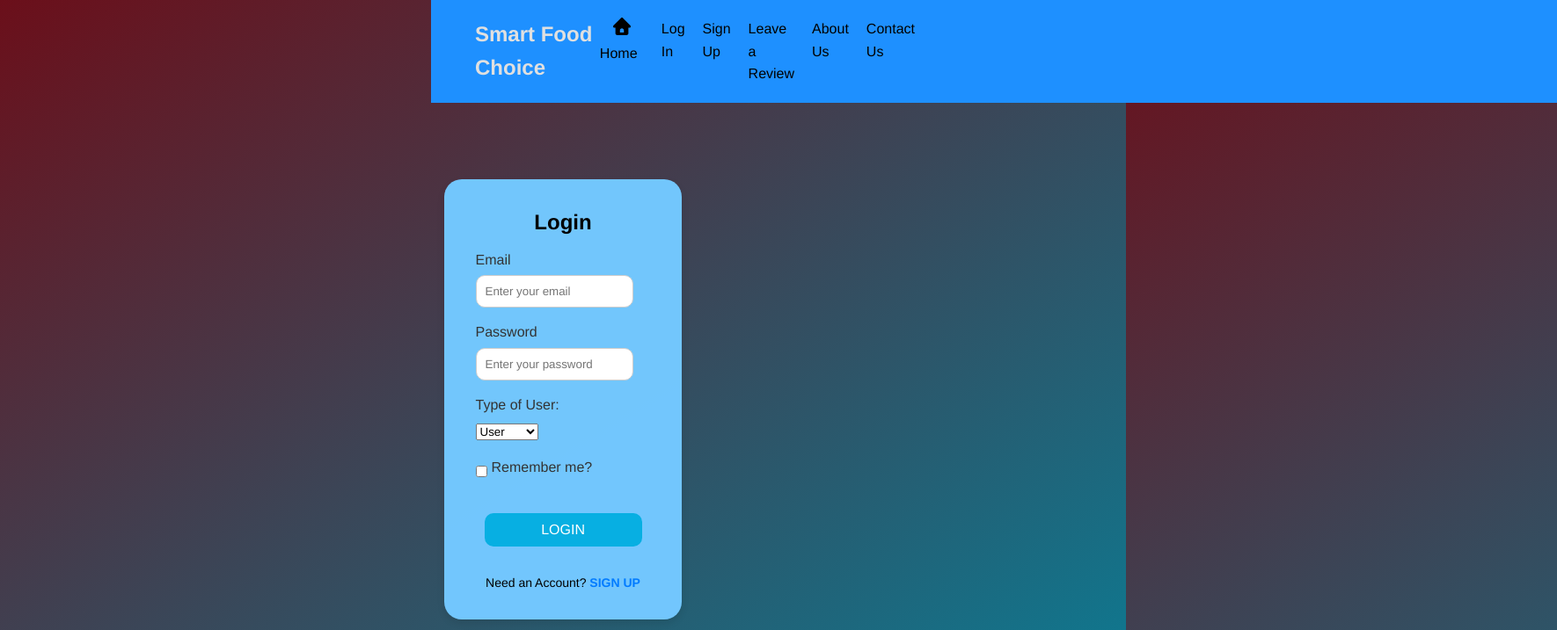
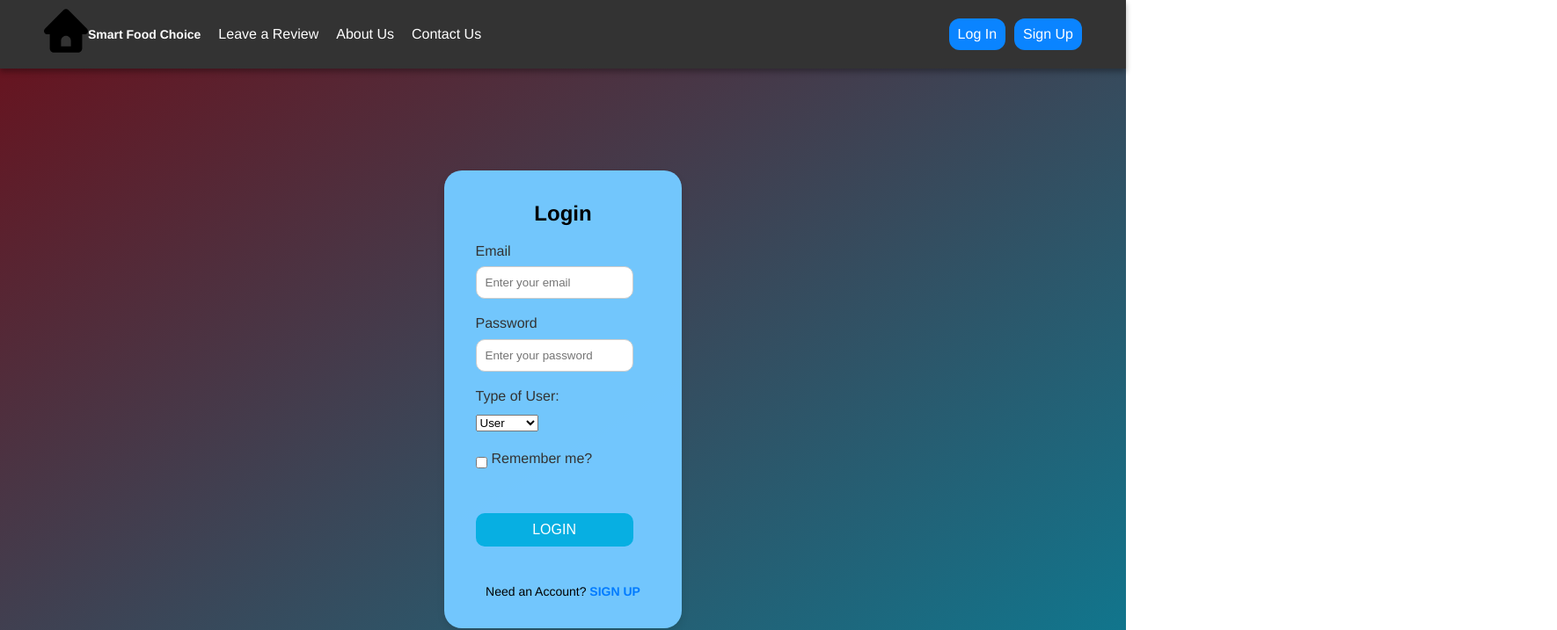
Before and after one commit to howyin/MySmartFoodChoice-React, a React (Vite) app: page /SignIn in a window 1280 px wide. Shown: the top 717 px of the page at 88% size, 1770 px wide, since content can reach past the window. Built offline with nearby package versions, Linux system fonts and the light colour scheme.

Commit message:
15/5/24 v2

```diff
--- a/package.json
+++ b/package.json
@@ -16,6 +16,7 @@
     "react": "^18.2.0",
     "react-chartjs-2": "^5.2.0",
     "react-dom": "^18.2.0",
+    "react-icons": "^5.2.1",
     "react-native": "^0.73.5",
     "react-router-dom": "^6.22.3"
   },
@@ -30,7 +31,7 @@
     "eslint-plugin-react-hooks": "^4.6.0",
     "eslint-plugin-react-refresh": "^0.4.5",
     "rollup-plugin-visualizer": "^5.12.0",
-    "vite": "^5.1.4"
+    "vite": "^5.2.11"
   },
   "description": "This template provides a minimal setup to get React working in Vite with HMR and some ESLint rules.",
   "main": "vite.config.js",
--- a/src/Firebase/Firebase.js
+++ b/src/Firebase/Firebase.js
@@ -3,6 +3,7 @@ import { initializeApp } from "firebase/app";
 import { getDatabase } from "firebase/database";
 import { getFirestore } from 'firebase/firestore';
 import { getAuth } from "firebase/auth";
+import {getStorage} from "firebase/storage";
 
 // Your web app's Firebase configuration
 const firebaseConfig = {
@@ -30,5 +31,7 @@ const dbRealtime = getDatabase(app);
 // Initialize Firebase Authentication
 const auth = getAuth(app);
 
+const imageDb = getStorage(app);
+
 // Exporting both Firestore and Realtime Database instances
-export { db, database, auth, dbRealtime };  // Include 'database' in your exports
+export { db, database, auth, dbRealtime, imageDb };  // Include 'database' in your exports
--- a/src/HeaderComponents/Header.css
+++ b/src/HeaderComponents/Header.css
@@ -1,21 +1,37 @@
+:root {
+    --primary-color: #333; /* Dark grey, gives a subtle and elegant look */
+    --text-color: #fff; /* White text for high contrast on dark backgrounds */
+    --background-light: #424242; /* Soft grey for secondary elements */
+    --background-dark: #212121; /* Very dark grey for primary background areas */
+    --accent-color: #007aff; /* Blue color that mimics Apple's accent color */
+    --border-radius: 10px; /* Smooth, rounded corners for all interactive elements */
+    --font-size-regular: 16px; /* Regular text size for clear readability */
+    --font-size-small: 14px; /* Smaller text size for auxiliary information */
+}
+
 .nav {
-    background-color: dodgerblue;
-    /* Add other styles as needed */
-    position: absolute;
+    background-color: var(--primary-color);
+    position: fixed;
     top: 0;
+    left: 0;
     width: 100%;
     z-index: 10;
+    display: flex;
+    justify-content: space-between;
+    align-items: center;
+    padding: 10px 50px;
+    box-shadow: 0 4px 6px rgba(0, 0, 0, 0.3);
 }
 
-
 .title {
-    color: black;
+    color: var(--text-color);
+    font-size: 1.5em;
 }
 
 .nav-links {
     list-style-type: none;
     display: flex;
-    margin-right: 700px;
+    margin: 0;
 }
 
 .nav-links li {
@@ -23,16 +39,37 @@
 }
 
 .nav-links li a {
-    color: black;
+    color: var(--text-color);
     text-decoration: none;
+    font-size: var(--font-size-regular);
+    transition: color 0.3s ease;
 }
 
+.nav-links li a:hover {
+    color: var(--accent-color);
+}
 
 .header-content {
     display: flex;
-    margin: 10px;
-    margin-left: 50px;
-    color:black;
-    justify-content: space-between;
+    justify-content: start;
     align-items: center;
 }
+
+.login-section {
+    display: flex;
+    align-items: center;
+}
+
+.login-section a {
+    color: var(--text-color);
+    text-decoration: none;
+    background-color: var(--accent-color);
+    padding: 5px 10px;
+    border-radius: var(--border-radius);
+    transition: background-color 0.3s ease;
+}
+
+.login-section a:hover {
+    background-color: var(--text-color);
+    color: var(--primary-color);
+}
--- a/src/HeaderComponents/Header.jsx
+++ b/src/HeaderComponents/Header.jsx
@@ -1,31 +1,38 @@
 import React from 'react';
 import { Link } from 'react-router-dom';
-import './Header.css';
-import HomeLogo from '../assets/home2.svg';
+import './Header.css'; // Make sure this path is correct
+import HomeLogo from '../assets/home2.svg'; // Confirm that the path and file name are correct
 import { useAuth } from '../contexts/AuthContext.jsx';
 
 function Header() {
-    const { isLoggedIn } = useAuth();  // Access the login state
+    const { isLoggedIn, user, logOut } = useAuth(); // Using a context to handle authentication
 
     return (
         <nav className='nav'>
             <div className="header-content">
-                <h1 className='title' style={{fontSize: '1.5em'}}>Smart Food Choice</h1>
+                <Link to="/">
+                    <img src={HomeLogo} alt="Home" style={{ width: '50px', height: '50px' }} />
+                </Link>
+                <h1 className='title'> Smart Food Choice</h1>
                 <ul className='nav-links'>
-                    <li><Link to="/">
-                        <img src={HomeLogo} alt="Home" width="50" height="20" />
-                        Home
-                    </Link></li>
-                    {!isLoggedIn && (
-                        <>
-                            <li><Link to="/SignIn">Log In</Link></li>
-                            <li><Link to="/SignUp">Sign Up</Link></li>
-                        </>
-                    )}
+                    <li></li>
                     <li><Link to="/ReviewForm">Leave a Review</Link></li>
                     <li><Link to="/AboutUs">About Us</Link></li>
                     <li><Link to="/ContactUs">Contact Us</Link></li>
                 </ul>
+            </div>
+            <div className="login-section">
+                {!isLoggedIn ? (
+                    <>
+                        <Link to="/SignIn">Log In</Link>
+                        <Link to="/SignUp" style={{ marginLeft: '10px' }}>Sign Up</Link>
+                    </>
+                ) : (
+                    <>
+                        <span>Welcome, {user.name}!</span>
+                        <Link to="/" onClick={logOut} style={{ marginLeft: '10px' }}>Log Out</Link>
+                    </>
+                )}
             </div>
         </nav>
     );
--- a/src/LandingPage/All.css
+++ b/src/LandingPage/All.css
@@ -1,27 +1,28 @@
 :root {
-    --primary-color: #4CAF50; /* Fresh green for primary actions, suitable for dark background */
-    --text-color: #E0E0E0; /* Lighter text for better readability on dark backgrounds */
-    --background-light: #37474F; /* Softer dark background for main content areas */
-    --background-dark: #263238; /* Even darker shade for elements like user reviews */
-    --accent-color: #FFC107; /* Bright accent color for important components, stands out in dark mode */
-    --border-radius: 15px; /* Modern, rounded corners for all elements */
-    --font-size-regular: 16px; /* Regular text size */
-    --font-size-small: 14px; /* Smaller text size for less prominent text */
+    --primary-color: #333; /* Dark gray as primary color for a sleek look */
+    --text-color: #fff; /* White for high contrast and readability */
+    --background-light: #2c2c2e; /* Light gray for secondary backgrounds */
+    --background-dark: #1c1c1e; /* Very dark gray for primary background areas */
+    --accent-color: #0a84ff; /* Apple's typical accent blue for interactive elements */
+    --border-radius: 12px; /* Smooth, rounded corners for a modern feel */
+    --font-size-regular: 16px; /* Regular text size for clarity */
+    --font-size-small: 14px; /* Smaller text size for auxiliary information */
 }
+
 .img-fluid {
     max-width: 100%;
     height: auto;
 }
 
 .content-center {
-    text-align: center; /* Center text and inline elements */
+    text-align: center;
     display: flex;
     flex-direction: column;
-    align-items: center; /* Center flex items */
+    align-items: center;
 }
 
 body {
-    font-family: 'Segoe UI', Tahoma, Geneva, Verdana, sans-serif;
+    font-family: -apple-system, BlinkMacSystemFont, "Segoe UI", Roboto, "Helvetica Neue", Arial, sans-serif;
     color: var(--text-color);
     background-color: var(--background-dark);
     line-height: 1.6;
@@ -59,9 +60,9 @@ body {
     background-color: var(--background-light);
     border-radius: var(--border-radius);
     color: var(--text-color);
-    box-shadow: 0 4px 8px rgba(0,0,0,0.3); /* Enhanced shadow for depth */
+    box-shadow: 0 4px 8px rgba(0, 0, 0, 0.3); /* Subtle shadows for depth */
     margin: 20px auto;
-    padding: var(--primary-padding);
+    padding: 20px; /* Adjust padding to match aesthetic */
 }
 
 .pie {
@@ -72,18 +73,18 @@ body {
 }
 
 .userReview {
-    width: 500px; /* Specific width */
-    height: max-content; /* Auto-adjust height */
+    width: 500px;
+    height: max-content;
     text-align: center;
-    margin: 0 auto; /* Center the div */
+    margin: 0 auto;
 }
 
 .avatar-image {
     margin-top: 10px;
-    width: 80px; /* Fixed size for avatars */
-    height: 80px; /* Ensures square aspect ratio for consistency */
+    width: 80px;
+    height: 80px;
     display: block;
-    margin: auto; /* Centers the avatar images */
+    margin: auto;
     border-radius: 50%; /* Circular avatars */
-    object-fit: cover; /* Ensures proper fit without stretching */
+    object-fit: cover;
 }
--- a/src/Pages/GuestRecordMeal.jsx
+++ b/src/Pages/GuestRecordMeal.jsx
@@ -1,21 +1,23 @@
 import React from 'react';
 import { Link } from 'react-router-dom';
 import './GuestRecordMeal.css';
-import photoIcon from '../assets/PhotoIcon.jpg';
+import recordMealImage from '../assets/Record.jpg';
 
 function GuestRecordMeal() {
   return (
     <div className="record-meal-container">
+      <div className="photo-upload-section">
+        {/* Displaying the RecordMeal.JPG image */}
+        <img src={recordMealImage} alt="Record Meal" className="record-meal-image" />
+      </div>
 
-      <div className="photo-upload-section">
-
+      <div className="explanation">
+        {/* Updating the explanation */}
+        <p>This is where users can record their meals.</p>
         <label htmlFor="photo-upload" className="upload-label">
-          <img src={photoIcon} alt="Photo Icon" className="photo-icon" />
-          Please upload the food photo:
         </label>
         <input type="file" id="photo-upload" accept="image/*" className="upload-input" />
       </div>
-
 
       <div className="back-button">
         <Link to="/guest">Back to Guest Page</Link>
--- a/src/contexts/AuthContext.jsx
+++ b/src/contexts/AuthContext.jsx
@@ -1,24 +1,38 @@
-import React, { createContext, useContext, useState } from 'react';
+import React, { createContext, useContext, useState, useEffect } from 'react';
 
-// Create a context
 const AuthContext = createContext();
 
-// Provider component that wraps your app and makes auth object ...
-// ... available to any child component that calls useAuth().
+export function useAuth() {
+    return useContext(AuthContext);
+}
+
 export const AuthProvider = ({ children }) => {
-    const [isLoggedIn, setIsLoggedIn] = useState(false);  // Initialize with `false`
+    const [isLoggedIn, setIsLoggedIn] = useState(false);
+    const [user, setUser] = useState(null);
 
-    // Pack the value in a `value` object
-    const value = {
-        isLoggedIn,
-        setIsLoggedIn
+    useEffect(() => {
+        const savedUser = localStorage.getItem('user');
+        if (savedUser) {
+            setIsLoggedIn(true);
+            setUser(JSON.parse(savedUser));
+        }
+    }, []);
+
+    const logIn = (userData) => {
+        setIsLoggedIn(true);
+        setUser(userData);
+        localStorage.setItem('user', JSON.stringify(userData)); // Save the user data to localStorage
     };
 
-    return <AuthContext.Provider value={value}>{children}</AuthContext.Provider>;
+    const logOut = () => {
+        setIsLoggedIn(false);
+        setUser(null);
+        localStorage.removeItem('user'); // Clear the user data from localStorage
+    };
+
+    return (
+        <AuthContext.Provider value={{ isLoggedIn, user, logIn, logOut }}>
+            {children}
+        </AuthContext.Provider>
+    );
 };
-
-// Hook for child components to get the auth object ...
-// ... and re-render when it changes.
-export const useAuth = () => {
-    return useContext(AuthContext);
-};
```
Also changed, not shown: src/App.jsx (+6 -2 lines), src/AuthenticationPage/LoginForm.jsx (+9 -4 lines), src/Dashboard/DietitianDashboard.jsx (+13 -3 lines), 1 other file (tests, documents, lock files or other folders).
